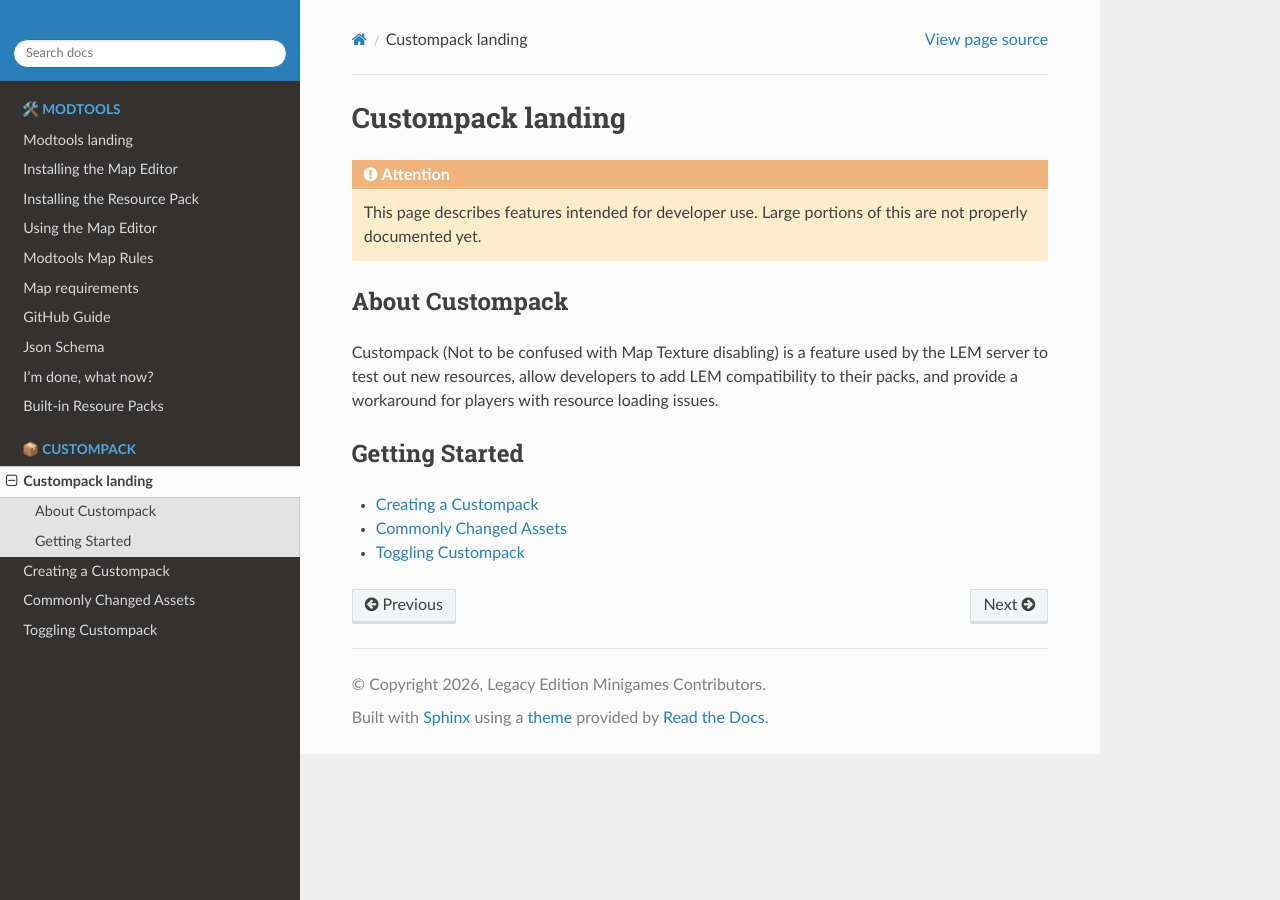
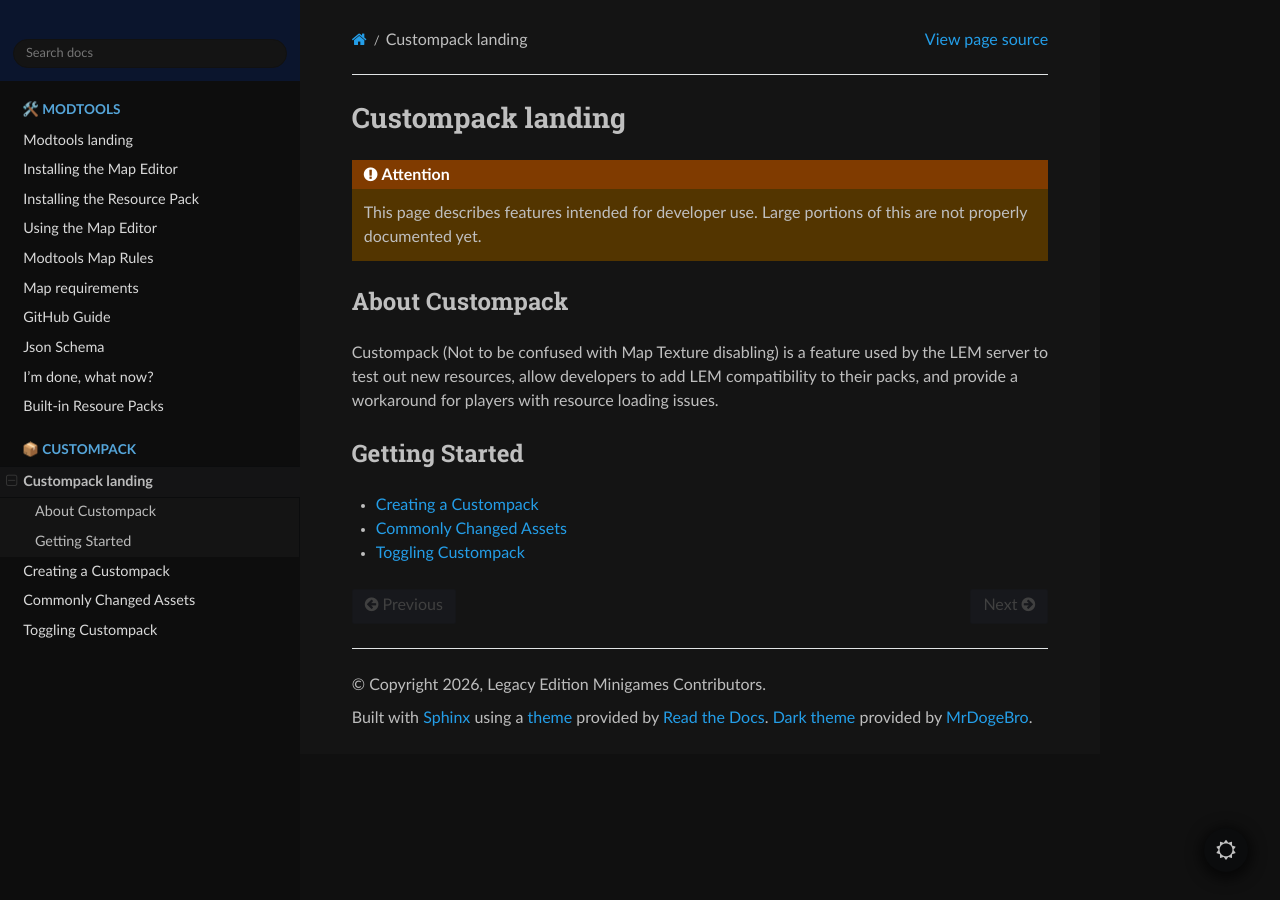
Before and after one commit to Legacy-Edition-Minigames/Documentation, a Sphinx documentation site: the page built from docs/source/custompack/landing.rst, in a window 1280 px wide. Built offline with Sphinx 7.4.7 and the Read the Docs theme 3.1.0, drawn with Linux system fonts in a browser that asks for light colours.

Commit message:
Add dark mode option
I need to stop flashbanging myself every time I work on this

```diff
--- a/docs/requirements.txt
+++ b/docs/requirements.txt
@@ -1,2 +1,3 @@
 sphinx_rtd_theme
 sphinx-notfound-page
+sphinx-rtd-dark-mode
--- a/docs/source/conf.py
+++ b/docs/source/conf.py
@@ -17,7 +17,8 @@ extensions = [
     'sphinx.ext.autodoc',
     'sphinx.ext.autosummary',
     'sphinx.ext.intersphinx',
-    'sphinx.ext.autosectionlabel'
+    'sphinx.ext.autosectionlabel',
+    'sphinx_rtd_dark_mode'
 ]
 
 intersphinx_mapping = {
```
